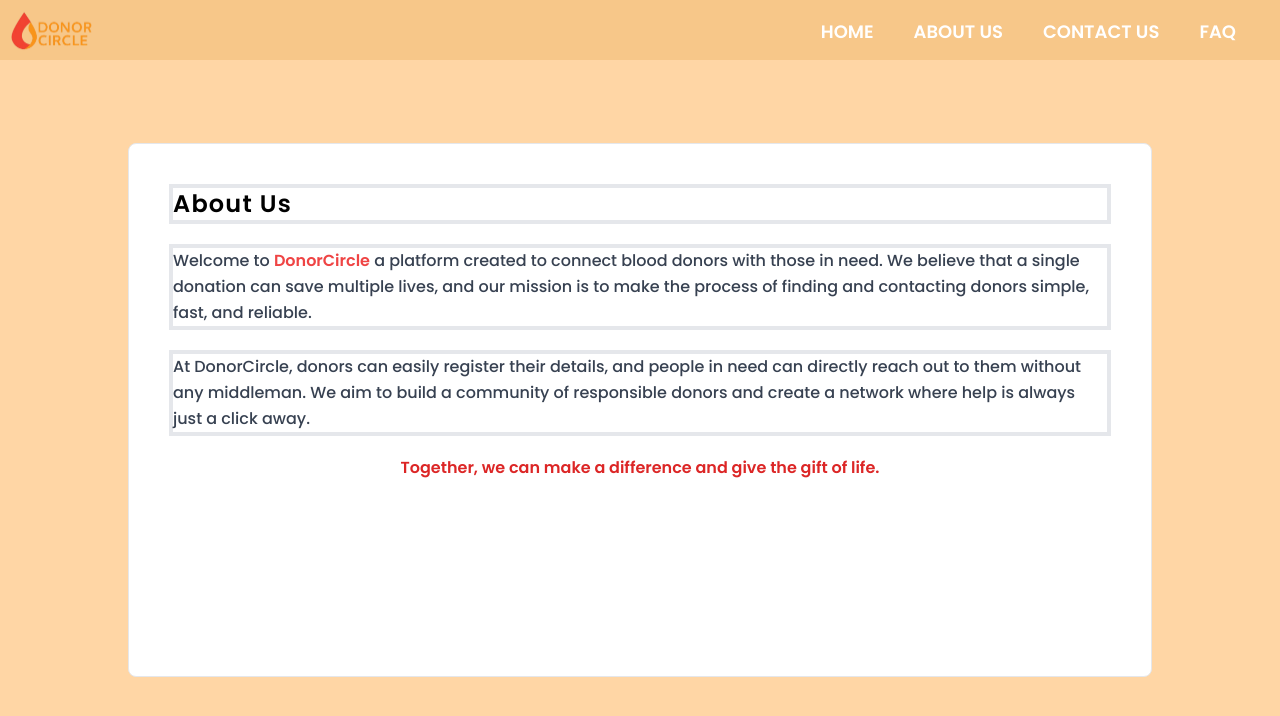
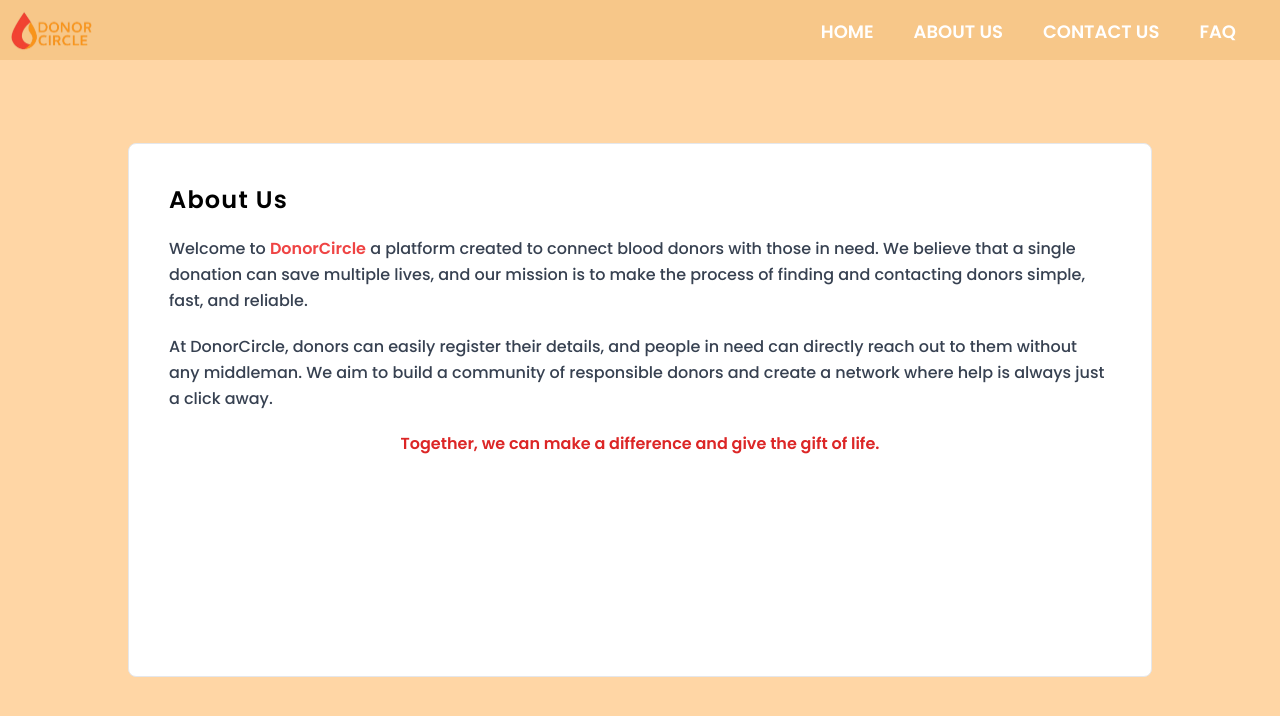
Before and after one commit to TanmayVidhate/DonorCircle_2, a React (Vite) app in the folder client/: page /aboutus in a window 1280 px wide. Shown: the top 716 px of the page. Built offline with nearby package versions, Linux system fonts and the light colour scheme.

Commit message:
remove border

```diff
--- a/client/src/Views/AboutUs.jsx
+++ b/client/src/Views/AboutUs.jsx
@@ -9,12 +9,12 @@ function AboutUs() {
             <Navbar />
             <div className='flex-1 grid place-items-center  '>
                 <div className='border rounded-lg m-5 mt-24 bg-[#FFFFFF] w-5/6 h-4/6 p-5  sm:w-3/4 sm:px-5 lg:mt-10 lg:w-4/5 2xl:w-3/5 '>
-                    <p className=' text-2xl font-semibold  tracking-wider border-4 m-5 '>About Us</p>
+                    <p className=' text-2xl font-semibold  tracking-wider  m-5 '>About Us</p>
 
-                    <div className="text-gray-700 leading-relaxed border-4 m-5">Welcome to <span className='font-semibold text-red-500'>DonorCircle</span> a platform created to connect blood donors with those in need. We believe that a single donation can save multiple lives, and our mission is to make the
+                    <div className="text-gray-700 leading-relaxed  m-5">Welcome to <span className='font-semibold text-red-500'>DonorCircle</span> a platform created to connect blood donors with those in need. We believe that a single donation can save multiple lives, and our mission is to make the
                         process of finding and contacting donors simple, fast, and reliable.
                     </div>
-                    <div className="text-gray-700 leading-relaxed border-4 m-5">At DonorCircle, donors can easily register their details, and people in need can directly
+                    <div className="text-gray-700 leading-relaxed  m-5">At DonorCircle, donors can easily register their details, and people in need can directly
                         reach out to them without any middleman. We aim to build a community of responsible donors and create a network where help is always just a click away.
                     </div>
                     <div className="text-center text-red-600 font-semibold mt-2">Together, we can make a difference and give the gift of life.</div>
```
